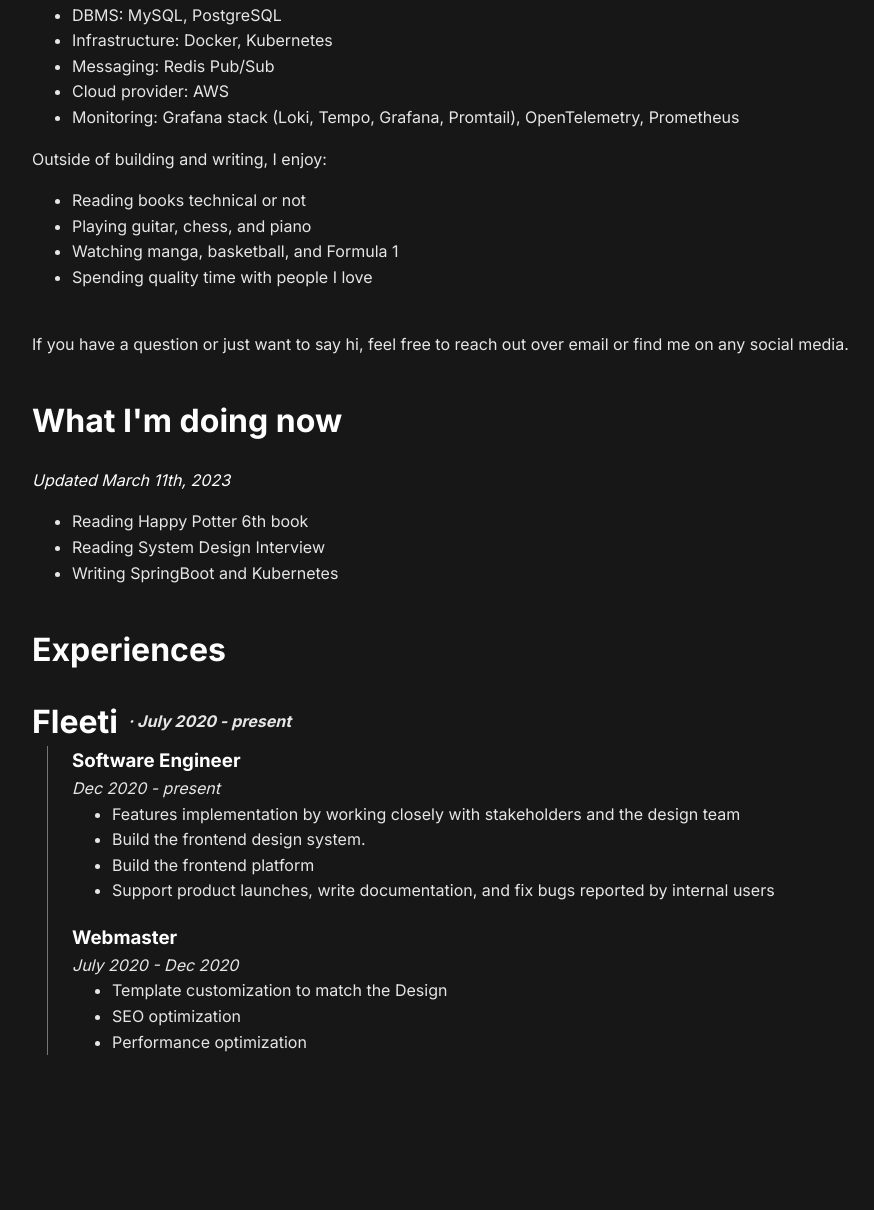
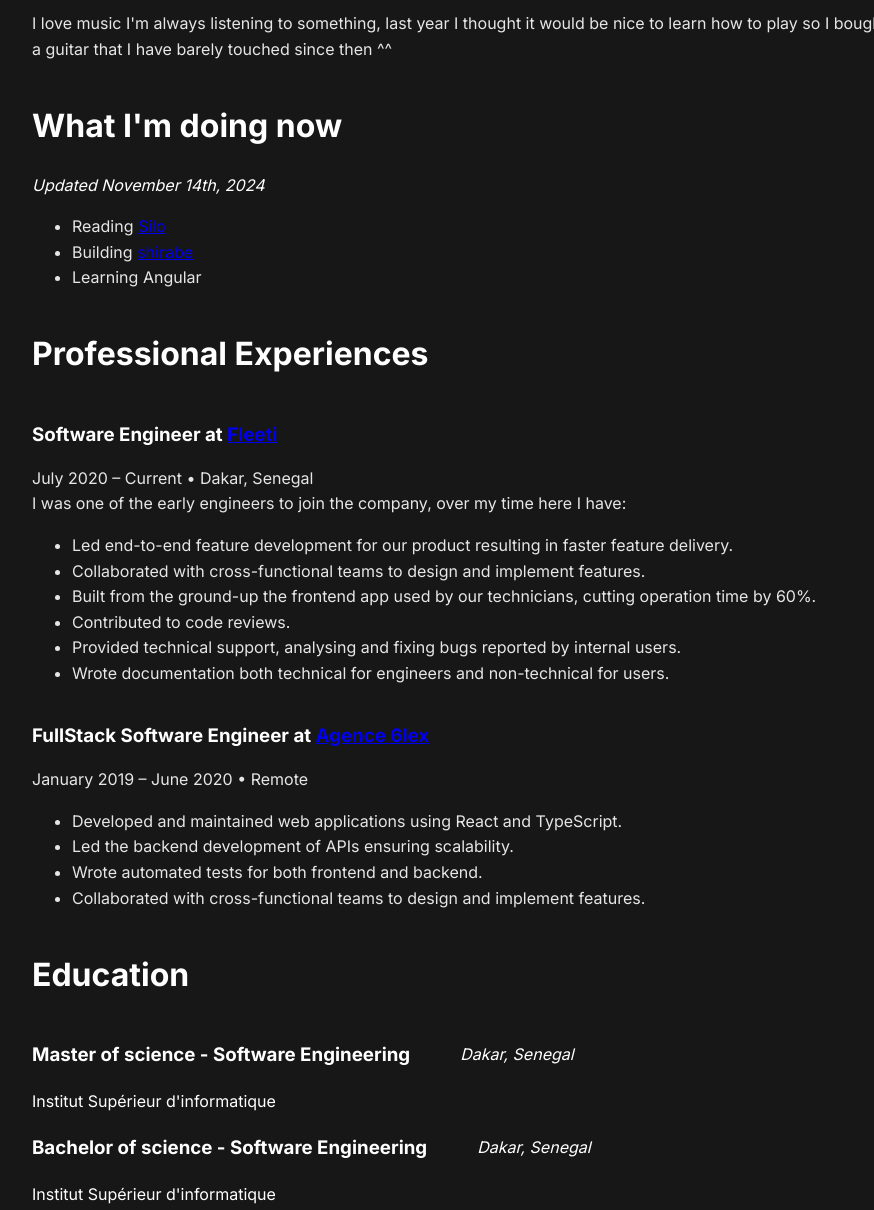
Before and after one commit to niemet0502/mariusniemet.me, a Gatsby site: page /about in a window 1280 px wide. Shown: the part 632-1842 px from the top of the page, without its empty margins (18-892 px from the left). Built offline with nearby package versions, Linux system fonts and the light colour scheme; Gatsby itself is replaced by a stand-in of ours.

Commit message:
updated the about page

```diff
--- a/src/pages/about.js
+++ b/src/pages/about.js
@@ -5,131 +5,150 @@ import Layout from "../components/Layout";
 const About = () => {
   return (
     <Layout>
-      {/* <LeftSideBar /> */}
       <div className="page-content">
         <div className="aboutme-section">
           <h1>About me</h1>
+
           <div className="flex aboutme-section__picture">
-            <div className="flex-1">
             <p>
-                Hi i'm Marius a Congolese software engineer and writer living in
-                Dakar Senegal. <br /> I wanted this place to feel like a human
-                being website not only as a engineer one, that why you can find
-                my playlists and reads since i'm a music and books lover.
-                <br /> I sometimes write about what I've learned in my
-                day-to-day work, experiences, or something that interests me to
-                improve my knowledge base. <br />
+              <img src="/profile.jpeg" alt="Description" class="float-right" />
+              Hi, i'm Marius a software engineer and this is my website. <br />
+              <br />
+              <br />
+              I'm from Pointe-Noire, Congo but i have been living in Dakar,
+              Senegal since 2018.
+              <br />
+              <br />
+              Daily I build products for my employer or myself and I love it. In
+              the engineering space, I'm passionate about creating well-crafted
+              software solutions that solve difficult problems. I'm interested
+              in distributed systems, databases, and web development.
+              <br />
+              <br />
+              I occasionally write technical articles about things I learn, for
+              me it's a better way to understand them and I find myself coming
+              back when I have to relearn something.
+              <br />
+              <br />
+              Outside of work, I like reading books, playing video games, and
+              spending quality time with friends.
+              <br />
+              <br />I love music I'm always listening to something, last year I
+              thought it would be nice to learn how to play so I bought a guitar
+              that I have barely touched since then ^^
             </p>
           </div>
+
+          <div>
+            <h1>What I'm doing now</h1>
+            <span className="italic">Updated November 14th, 2024</span>
+
+            <ul>
+              <li>
+                Reading{" "}
+                <a
+                  href="https://www.amazon.com/Silo-1-Hugh-Howey/dp/2253183539"
+                  target="__blank"
+                >
+                  Silo
+                </a>
+              </li>
+              <li>
+                Building{" "}
+                <a
+                  href="https://github.com/niemet0502/shirabe"
+                  target="__blank"
+                >
+                  shirabe
+                </a>{" "}
+              </li>
+              <li>Learning Angular</li>
+            </ul>
+          </div>
+
+          <div className="experiences-section">
+            <h1>Professional Experiences</h1>
+            <div className="education__item">
               <div className="flex">
-              <img
-                src="/profile.jpg"
-                className="profile-picture"
-                alt="profile"
-              />
+                <h3>
+                  Software Engineer at{" "}
+                  <a href="https://en.fleeti.co/" target="__blank">
+                    {" "}
+                    Fleeti{" "}
+                  </a>
+                </h3>
               </div>
-          </div>
-          <div>
-            <div>
               <p>
-                <br />
-                Daily I build products for my own needs or my employer and I
-                like and enjoy it. I can work on the entire stack from the
-                database design, to the frontend, backend and take end-to-end
-                ownership across all areas of the software development
-                lifecycle, including: designing, building, releasing, and
-                monitoring.
-                <br />
-                <br />
-                To do all those things I use:
+                July 2020 – Current • Dakar, Senegal <br />I was one of the
+                early engineers to join the company, over my time here I have:
+              </p>
               <ul>
-                  <li>Languages: Javascript (Typescript), Java, Go</li>
-                  <li> DBMS: MySQL, PostgreSQL </li>
-                  <li> Infrastructure: Docker, Kubernetes </li>
-                  <li> Messaging: Redis Pub/Sub</li>
-                  <li> Cloud provider: AWS</li>
                 <li>
-                    Monitoring: Grafana stack (Loki, Tempo, Grafana, Promtail),
-                    OpenTelemetry, Prometheus
+                  Led end-to-end feature development for our product resulting
+                  in faster feature delivery.
+                </li>
+                <li>
+                  Collaborated with cross-functional teams to design and
+                  implement features.
+                </li>
+                <li>
+                  Built from the ground-up the frontend app used by our
+                  technicians, cutting operation time by 60%.
+                </li>
+                <li>Contributed to code reviews. </li>
+                <li>
+                  Provided technical support, analysing and fixing bugs reported
+                  by internal users.{" "}
+                </li>
+                <li>
+                  Wrote documentation both technical for engineers and
+                  non-technical for users.
                 </li>
               </ul>
-              </p>
-
-              <p>
-                Outside of building and writing, I enjoy: <br />
+            </div>
+            <div className="education__item">
+              <div className="flex">
+                <h3>
+                  FullStack Software Engineer at{" "}
+                  <a href="https://6lex.co/" target="__blank">
+                    Agence 6lex
+                  </a>
+                </h3>
+              </div>
+              <p>January 2019 – June 2020 • Remote</p>
               <ul>
-                  <li> Reading books technical or not</li>
-                  <li> Playing guitar, chess, and piano</li>
-                  <li> Watching manga, basketball, and Formula 1</li>
-                  <li> Spending quality time with people I love</li>
+                <li>
+                  Developed and maintained web applications using React and
+                  TypeScript.
+                </li>
+                <li>
+                  Led the backend development of APIs ensuring scalability.
+                </li>
+                <li>Wrote automated tests for both frontend and backend.</li>
+                <li>
+                  Collaborated with cross-functional teams to design and
+                  implement features.
+                </li>
               </ul>
-              </p>
-
-              <p>
-                <br />
-                If you have a question or just want to say hi, feel free to
-                reach out over email or find me on any social media.
-              </p>
             </div>
           </div>
 
           <div>
-            <h1>What I'm doing now</h1>
-            <span className="italic">Updated March 11th, 2023</span>
-
-            <ul>
-              <li>Reading Happy Potter 6th book</li>
-              <li>Reading System Design Interview</li>
-              <li>Writing SpringBoot and Kubernetes</li>
-            </ul>
+            <h1>Education</h1>
+            <div className="education__item">
+              <div className="flex">
+                <h3>Master of science - Software Engineering</h3>
+                <span>Dakar, Senegal</span>
               </div>
-
-          <div className="experiences-section">
-            <h1>Experiences</h1>
-
-            <ul className="experiences-list">
-              <li>
-                <div className="experience">
-                  <div
-                    className="flex align-items-center"
-                    style={{ marginBottom: "-25px" }}
-                  >
-                    <h1 className="flex align-items-center gap-10">
-                      Fleeti
-                      <span className="italic">· July 2020 - present</span>
-                    </h1>
+              <span>Institut Supérieur d'informatique</span>
             </div>
-
-                  <ul className="experience-postes  bullet">
-                    <li>
-                      <h3>Software Engineer</h3>
-                      <span className="italic">Dec 2020 - present</span>
-                      <ul>
-                        <li>
-                          Features implementation by working closely with
-                          stakeholders and the design team
-                        </li>
-                        <li>Build the frontend design system.</li>
-                        <li>Build the frontend platform</li>
-                        <li>
-                          Support product launches, write documentation, and fix
-                          bugs reported by internal users
-                        </li>
-                      </ul>
-                    </li>
-                    <li>
-                      <h3>Webmaster</h3>
-                      <span className="italic">July 2020 - Dec 2020</span>
-                      <ul>
-                        <li>Template customization to match the Design</li>
-                        <li>SEO optimization</li>
-                        <li>Performance optimization</li>
-                      </ul>
-                    </li>
-                  </ul>
+            <div className="education__item">
+              <div className="flex">
+                <h3>Bachelor of science - Software Engineering</h3>
+                <span>Dakar, Senegal</span>
               </div>
-              </li>
-            </ul>
+              <span>Institut Supérieur d'informatique</span>
+            </div>
           </div>
         </div>
       </div>
--- a/src/styles/style.css
+++ b/src/styles/style.css
@@ -485,6 +485,15 @@ div::-webkit-scrollbar-thumb {
   color: #e6e6e6;
 }
 
+.education__item .flex {
+  align-items: center;
+  gap: 50px;
+}
+
+.education__item .flex span {
+  font-style: italic;
+}
+
 h1,
 h2,
 h3,
@@ -502,10 +511,10 @@ h4 {
     flex-direction: column-reverse;
   }
 }
-.profile-picture {
+/* .profile-picture {
   width: 180px;
   height: 180px;
-}
+} */
 
 /** reads page **/
 
@@ -841,3 +850,11 @@ pre[class*="language-"] {
     font-size: 18px;
   }
 }
+
+.float-right {
+  float: right;
+  margin-left: 16px; /* Add some space between text and image */
+  /* width: 150px; Adjust as needed */
+  height: auto;
+  width: 300px;
+}
```
Also changed, not shown: static/profile.jpeg. Lines whose indentation alone changed are shown as unchanged.
